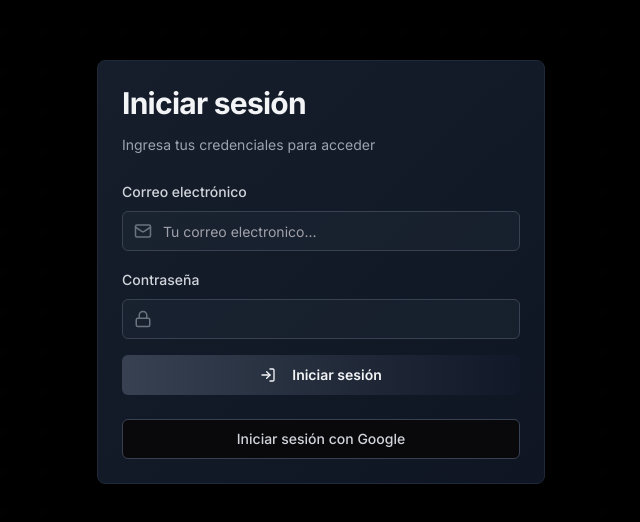
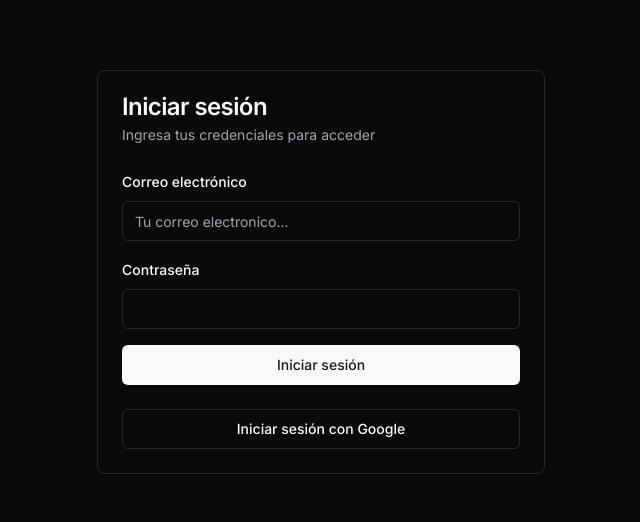
Before and after one commit to LuDeLu/adndash3, a Next.js app: page / in a window 1280 px wide. Shown: the part 128-650 px from the top of the page, without its empty margins (319-959 px from the left). Built offline with nearby package versions, Linux system fonts and the light colour scheme; no server answers; what notyf would draw is missing.

Commit message:
Backupdelogin

```diff
--- a/src/app/auth/auth-context.tsx
+++ b/src/app/auth/auth-context.tsx
@@ -1,6 +1,6 @@
 'use client'
 
-import React, { createContext, useState, useContext, useEffect, useCallback } from 'react'
+import React, { createContext, useState, useContext, useEffect } from 'react'
 
 type User = {
   email: string
@@ -20,20 +20,6 @@ const AuthContext = createContext<AuthContextType | undefined>(undefined)
 export function AuthProvider({ children }: { children: React.ReactNode }) {
   const [user, setUser] = useState<User>(null)
 
-  const SESSION_TIMEOUT = 6 * 60 * 60 * 1000; // 6 hours in milliseconds
-
-  const resetLogoutTimer = useCallback(() => {
-    const expirationTime = new Date().getTime() + SESSION_TIMEOUT;
-    localStorage.setItem('sessionExpiration', expirationTime.toString());
-  }, []);
-
-  const checkSessionExpiration = useCallback(() => {
-    const expirationTime = localStorage.getItem('sessionExpiration');
-    if (expirationTime && new Date().getTime() > parseInt(expirationTime, 10)) {
-      logout();
-    }
-  }, []);
-
   useEffect(() => {
     // Check if user is stored in localStorage
     const storedUser = localStorage.getItem('user')
@@ -43,35 +29,16 @@ export function AuthProvider({ children }: { children: React.ReactNode }) {
   }, [])
 
   const login = (userData: User) => {
-    setUser(userData);
-    localStorage.setItem('user', JSON.stringify(userData));
-    resetLogoutTimer();
-  };
+    setUser(userData)
+    localStorage.setItem('user', JSON.stringify(userData))
+  }
 
   const logout = () => {
-    setUser(null);
-    localStorage.removeItem('user');
-    localStorage.removeItem('token');
-    localStorage.removeItem('googleAccessToken');
-    localStorage.removeItem('sessionExpiration');
-  };
-
-  useEffect(() => {
-    if (user) {
-      resetLogoutTimer();
-      const interval = setInterval(checkSessionExpiration, 60000); // Check every minute
-      return () => clearInterval(interval);
-    }
-  }, [user, resetLogoutTimer, checkSessionExpiration]);
-
-  useEffect(() => {
-    window.addEventListener('mousemove', resetLogoutTimer);
-    window.addEventListener('keypress', resetLogoutTimer);
-    return () => {
-      window.removeEventListener('mousemove', resetLogoutTimer);
-      window.removeEventListener('keypress', resetLogoutTimer);
-    };
-  }, [resetLogoutTimer]);
+    setUser(null)
+    localStorage.removeItem('user')
+    localStorage.removeItem('token')
+    localStorage.removeItem('googleAccessToken')
+  }
 
   return (
     <AuthContext.Provider value={{ user, login, logout }}>
--- a/src/app/page.tsx
+++ b/src/app/page.tsx
@@ -1,6 +1,6 @@
 'use client'
 
-import { useState, useEffect } from 'react'
+import { useState } from 'react'
 import dynamic from 'next/dynamic'
 import { SpeedInsights } from '@vercel/speed-insights/next'
 import { useAuth } from '@/app/auth/auth-context'
@@ -25,7 +25,7 @@ const MapaInteractivo = dynamic(
 )
 
 export default function Home() {
-  const { user, logout } = useAuth()
+  const { user } = useAuth()
   const [activeSection, setActiveSection] = useState('proyectos')
   const [selectedProjectId, setSelectedProjectId] = useState<number | null>(null)
   const [selectedFloorNumber, setSelectedFloorNumber] = useState<number | null>(null)
@@ -45,18 +45,6 @@ export default function Home() {
     setSelectedFloorNumber(floorNumber || null)
     setActiveSection('proyectos/vista')
   }
-
-  useEffect(() => {
-    const checkSession = () => {
-      const expirationTime = localStorage.getItem('sessionExpiration');
-      if (expirationTime && new Date().getTime() > parseInt(expirationTime, 10)) {
-        logout();
-      }
-    };
-
-    const interval = setInterval(checkSession, 60000); // Check every minute
-    return () => clearInterval(interval);
-  }, [logout]);
 
   if (!user) {
     return <Login />
--- a/src/components/usuarios/login.tsx
+++ b/src/components/usuarios/login.tsx
@@ -1,13 +1,12 @@
 'use client'
 
-import { useState, useEffect } from 'react'
+import { useState } from 'react'
 import { useGoogleLogin } from '@react-oauth/google'
 import { Button } from "@/components/ui/button"
 import { Input } from "@/components/ui/input"
 import { Label } from "@/components/ui/label"
 import { Card, CardContent, CardDescription, CardFooter, CardHeader, CardTitle } from "@/components/ui/card"
 import { useAuth } from '../../app/auth/auth-context'
-import { Loader2, Mail, Lock, LogIn } from 'lucide-react'
 
 export default function Login() {
   const [email, setEmail] = useState('')
@@ -72,36 +71,17 @@ export default function Login() {
     onError: () => console.log('Google Login Failed'),
   });
 
-  useEffect(() => {
-    const style = document.createElement('style')
-    style.textContent = `
-      .bg-grid-dark {
-        background-image:
-          linear-gradient(to right, rgba(75, 75, 75, 0.1) 1px, transparent 1px),
-          linear-gradient(to bottom, rgba(75, 75, 75, 0.1) 1px, transparent 1px);
-        background-size: 40px 40px;
-      }
-    `
-    document.head.appendChild(style)
-    return () => {
-      document.head.removeChild(style)
-    }
-  }, [])
-
   return (
-    <div className="flex items-center justify-center min-h-screen bg-black bg-grid-dark relative">
-      <div className="absolute inset-0 bg-black/50 backdrop-blur-sm"></div>
-      <Card className="w-full max-w-md relative overflow-hidden border border-gray-800 bg-gray-900 bg-opacity-80 shadow-2xl">
-        <div className="absolute inset-0 bg-gradient-to-br from-gray-800 to-gray-900 opacity-50"></div>
-        <CardHeader className="relative z-10">
-          <CardTitle className="text-3xl font-bold text-gray-100 mb-2">Iniciar sesión</CardTitle>
-          <CardDescription className="text-gray-400">Ingresa tus credenciales para acceder</CardDescription>
+    <div className="flex items-center justify-center min-h-screen bg-background">
+      <Card className="w-full max-w-md">
+        <CardHeader>
+          <CardTitle>Iniciar sesión</CardTitle>
+          <CardDescription>Ingresa tus credenciales para acceder</CardDescription>
         </CardHeader>
-        <CardContent className="relative z-10">
+        <CardContent>
           <form onSubmit={handleEmailLogin} className="space-y-4">
             <div className="space-y-2">
-              <Label htmlFor="email" className="text-gray-300">Correo electrónico</Label>
-              <div className="relative">
+              <Label htmlFor="email">Correo electrónico</Label>
               <Input
                 id="email"
                 type="email"
@@ -109,36 +89,26 @@ export default function Login() {
                 value={email}
                 onChange={(e) => setEmail(e.target.value)}
                 required
-                  className="pl-10 bg-gray-800 bg-opacity-50 border-gray-700 text-gray-100 placeholder-gray-500 focus:border-gray-600 focus:ring-gray-600"
               />
-                <Mail className="absolute left-3 top-1/2 transform -translate-y-1/2 text-gray-500" size={18} />
-              </div>
             </div>
             <div className="space-y-2">
-              <Label htmlFor="password" className="text-gray-300">Contraseña</Label>
-              <div className="relative">
+              <Label htmlFor="password">Contraseña</Label>
               <Input
                 id="password"
                 type="password"
                 value={password}
                 onChange={(e) => setPassword(e.target.value)}
                 required
-                  className="pl-10 bg-gray-800 bg-opacity-50 border-gray-700 text-gray-100 focus:border-gray-600 focus:ring-gray-600"
               />
-                <Lock className="absolute left-3 top-1/2 transform -translate-y-1/2 text-gray-500" size={18} />
             </div>
-            </div>
-            <Button type="submit" className="w-full bg-gradient-to-r from-gray-700 to-gray-900 hover:from-gray-600 hover:to-gray-800 text-gray-100 font-semibold py-2 px-4 rounded-md transition-all duration-300 ease-in-out transform hover:scale-105 focus:outline-none focus:ring-2 focus:ring-gray-500 focus:ring-opacity-50 flex items-center justify-center">
-              <LogIn className="mr-2" size={18} />
-              Iniciar sesión
-            </Button>
+            <Button type="submit" className="w-full">Iniciar sesión</Button>
           </form>
         </CardContent>
-        <CardFooter className="relative z-10">
+        <CardFooter>
           <Button
             onClick={() => googleLogin()}
             variant="outline"
-            className="w-full border-gray-700 text-gray-300 hover:bg-gray-800 hover:text-gray-100 transition-all duration-300 ease-in-out focus:outline-none focus:ring-2 focus:ring-gray-500 focus:ring-opacity-50"
+            className="w-full"
           >
             Iniciar sesión con Google
           </Button>
```
Lines whose indentation alone changed are shown as unchanged.
